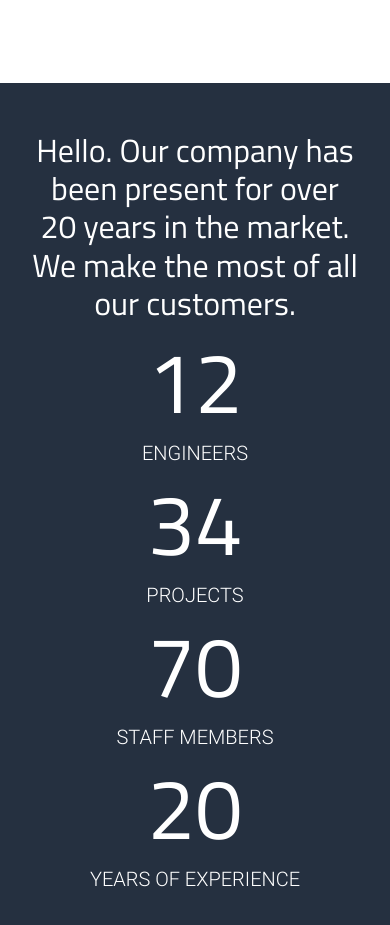
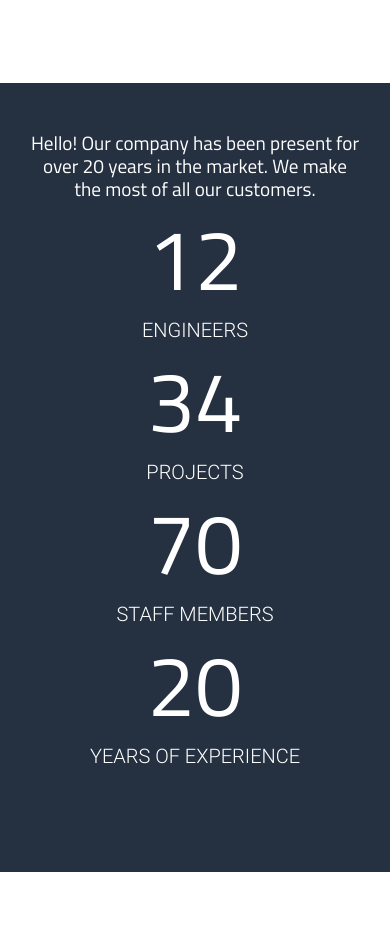
Before and after one commit to hanandito/bacagi-live, a plain HTML site: page index.html in a window 390 px wide. Shown: the part 2800-3725 px from the top of the page. Drawn offline with nearby package versions, Linux system fonts and the light colour scheme.

Commit message:
initial commit

```diff
--- a/index.html
+++ b/index.html
@@ -297,8 +297,8 @@
       <div class="container">
         <div class="row">
           <div class="col-lg-12 py-lg-5 mb-lg-5">
-            <h2 class="text-white text-center">
-              Hello. Our company has been present for over 20 years in the market. We make the most of all our customers.
+            <h2 class="text-white text-center title-detail-counter">
+              Hello! Our company has been present for over 20 years in the market. We make the most of all our customers.
             </h2>
           </div>
         </div>
--- a/style.css
+++ b/style.css
@@ -309,4 +309,7 @@ body{
     margin-bottom: 2rem;
     text-align: center;
   }
+  .title-detail-counter{
+    font-size: 1.2rem;
+  }
 }
```
